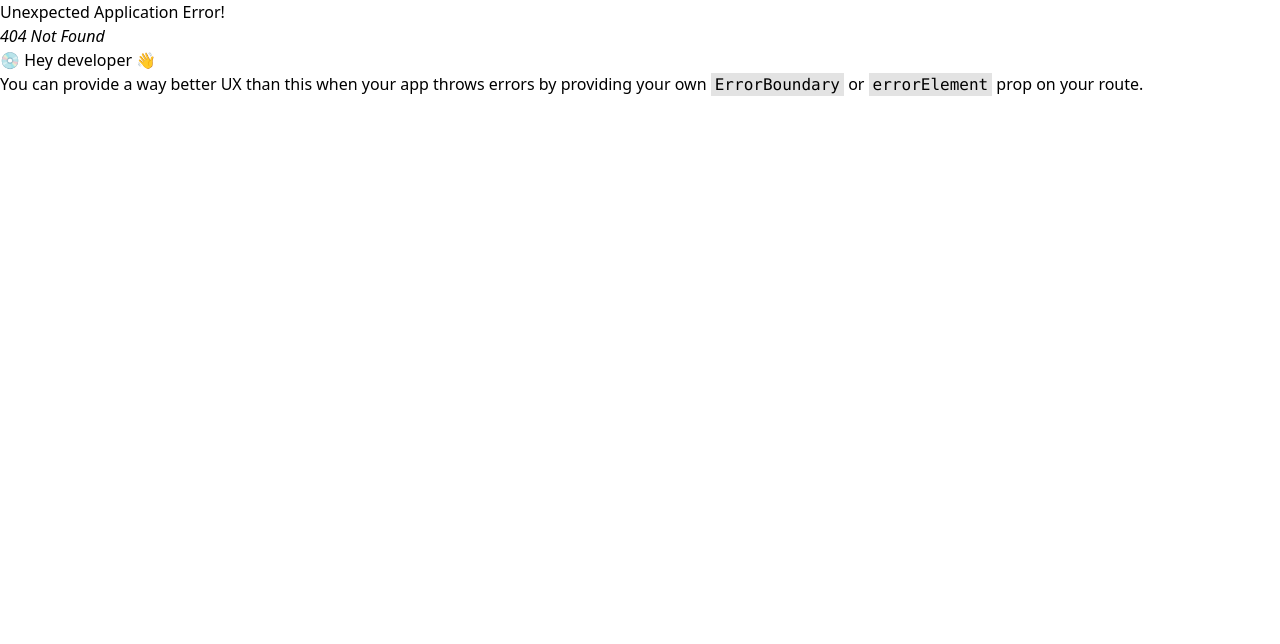
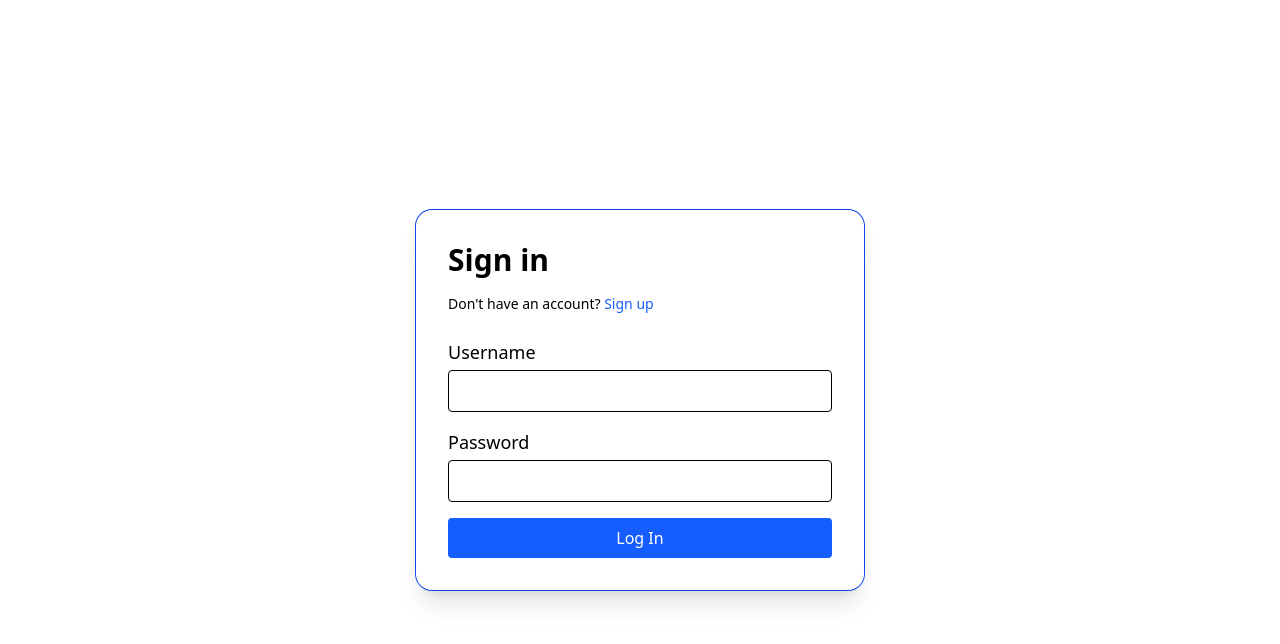
Before and after one commit to universitymatt/meeting-helper-frontend, a React (Vite) app: page /login in a window 1280 px wide. Before the commit this address had no page. Shown: the top 644 px of the page. Built offline with nearby package versions, Linux system fonts and the light colour scheme.

Commit message:
fix: made router more robust

```diff
--- a/src/router.tsx
+++ b/src/router.tsx
@@ -7,13 +7,14 @@ import AdminDashboard from "./pages/admin";
 import { LocalizationProvider } from "@mui/x-date-pickers/LocalizationProvider";
 import { AdapterDayjs } from "@mui/x-date-pickers/AdapterDayjs";
 
-const root = document.getElementById("root");
-if (root === null) throw new Error("Root container missing in index.html");
+// Get the base URL from Vite config
+const basename = import.meta.env.BASE_URL;
 
 export const createRouter = () =>
-  createBrowserRouter([
+  createBrowserRouter(
+    [
       {
-      path: "/meeting-helper-frontend/",
+        path: "/",
         element: (
           <AuthProvider>
             <App />
@@ -21,7 +22,7 @@ export const createRouter = () =>
         ),
       },
       {
-      path: "/meeting-helper-frontend/admin",
+        path: "/admin",
         element: (
           <AuthProvider admin={true}>
             <LocalizationProvider dateAdapter={AdapterDayjs} adapterLocale="en">
@@ -31,11 +32,19 @@ export const createRouter = () =>
         ),
       },
       {
-      path: "/meeting-helper-frontend/login",
+        path: "/login",
         element: <Login />,
       },
       {
-      path: "/meeting-helper-frontend/register",
+        path: "/register",
         element: <SignUp />,
       },
-  ]);
+      {
+        path: "*",
+        element: <div>404 - Page Not Found</div>,
+      },
+    ],
+    {
+      basename: basename,
+    }
+  );
```
Also changed, not shown: 1 other file (tests, documents, lock files or other folders). Lines whose indentation alone changed are shown as unchanged.
